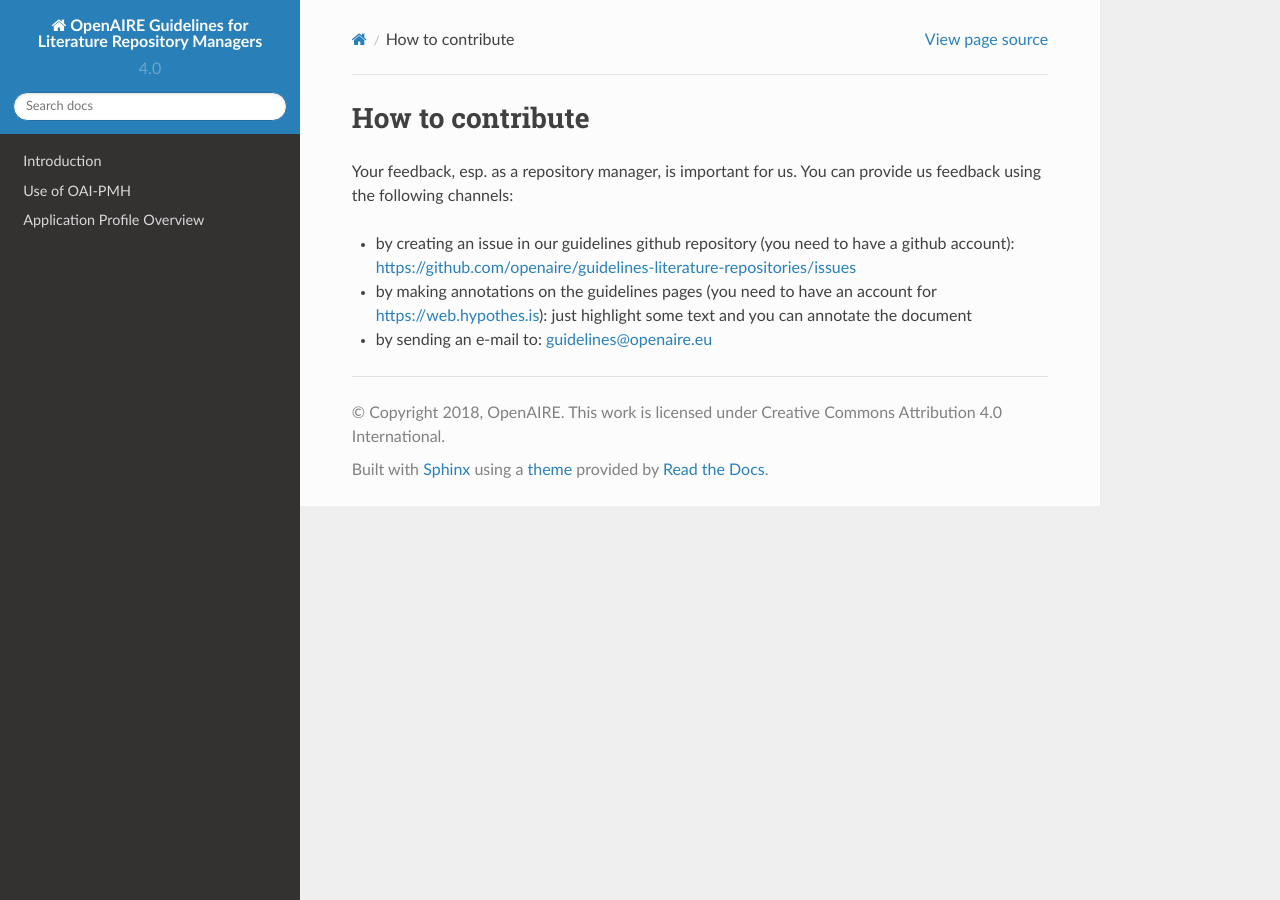
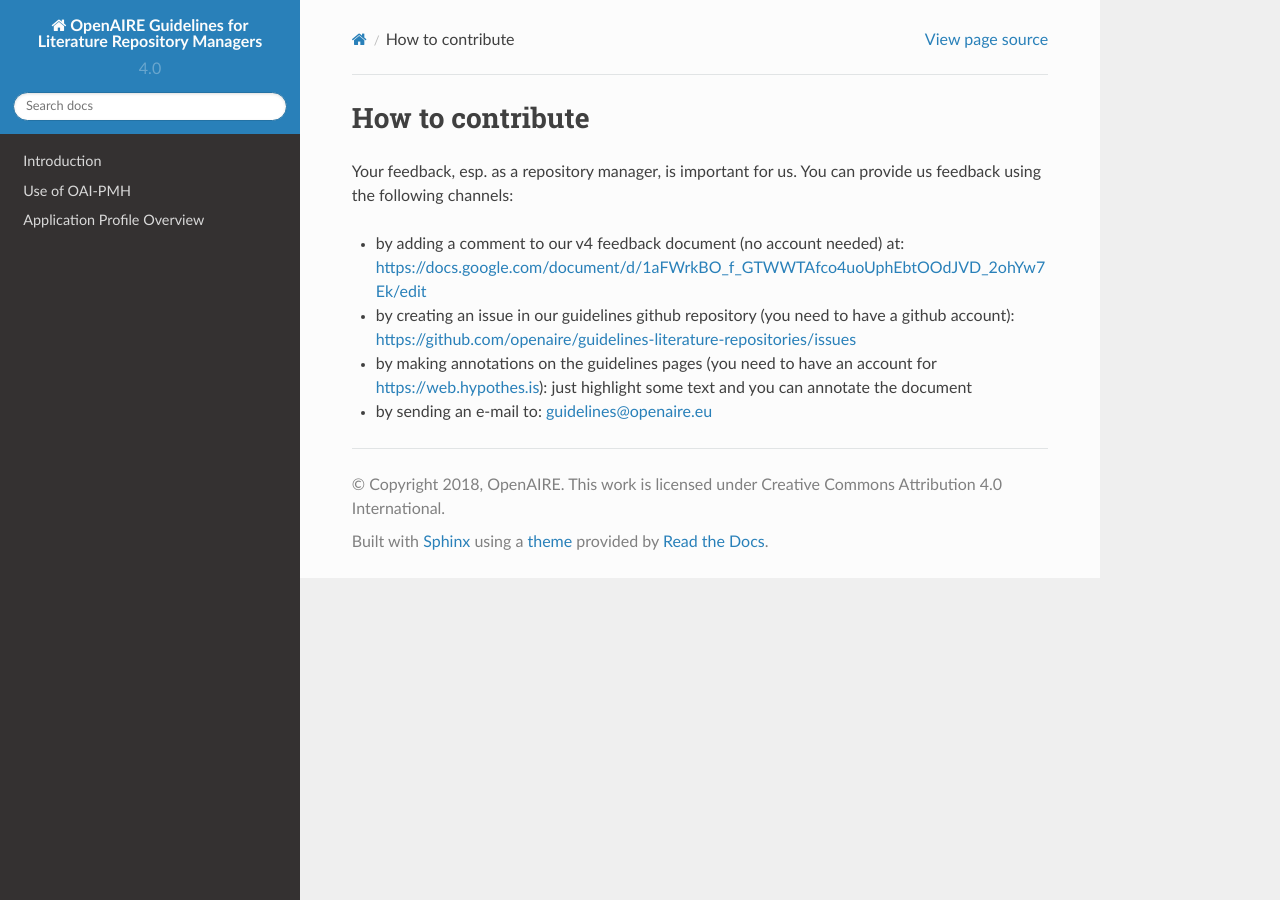
Before and after one commit to openaire/guidelines-literature-repositories, a Sphinx documentation site: the page built from docs/contribute.rst, in a window 1280 px wide. Built offline with Sphinx 7.4.7 and the Read the Docs theme 2.0.0, drawn with Linux system fonts in a browser that asks for light colours; a script that is not in the unit is left out.

Commit message:
adding feedback document link

```diff
--- a/docs/contribute.rst
+++ b/docs/contribute.rst
@@ -3,6 +3,7 @@
 
 Your feedback, esp. as a repository manager, is important for us. You can provide us feedback using the following channels:
 
+* by adding a comment to our v4 feedback document (no account needed) at: https://docs.google.com/document/d/1aFWrkBO_f_GTWWTAfco4uoUphEbtOOdJVD_2ohYw7Ek/edit
 * by creating an issue in our guidelines github repository (you need to have a github account): https://github.com/openaire/guidelines-literature-repositories/issues
 * by making annotations on the guidelines pages (you need to have an account for https://web.hypothes.is): just highlight some text and you can annotate the document
 * by sending an e-mail to: guidelines@openaire.eu
```
